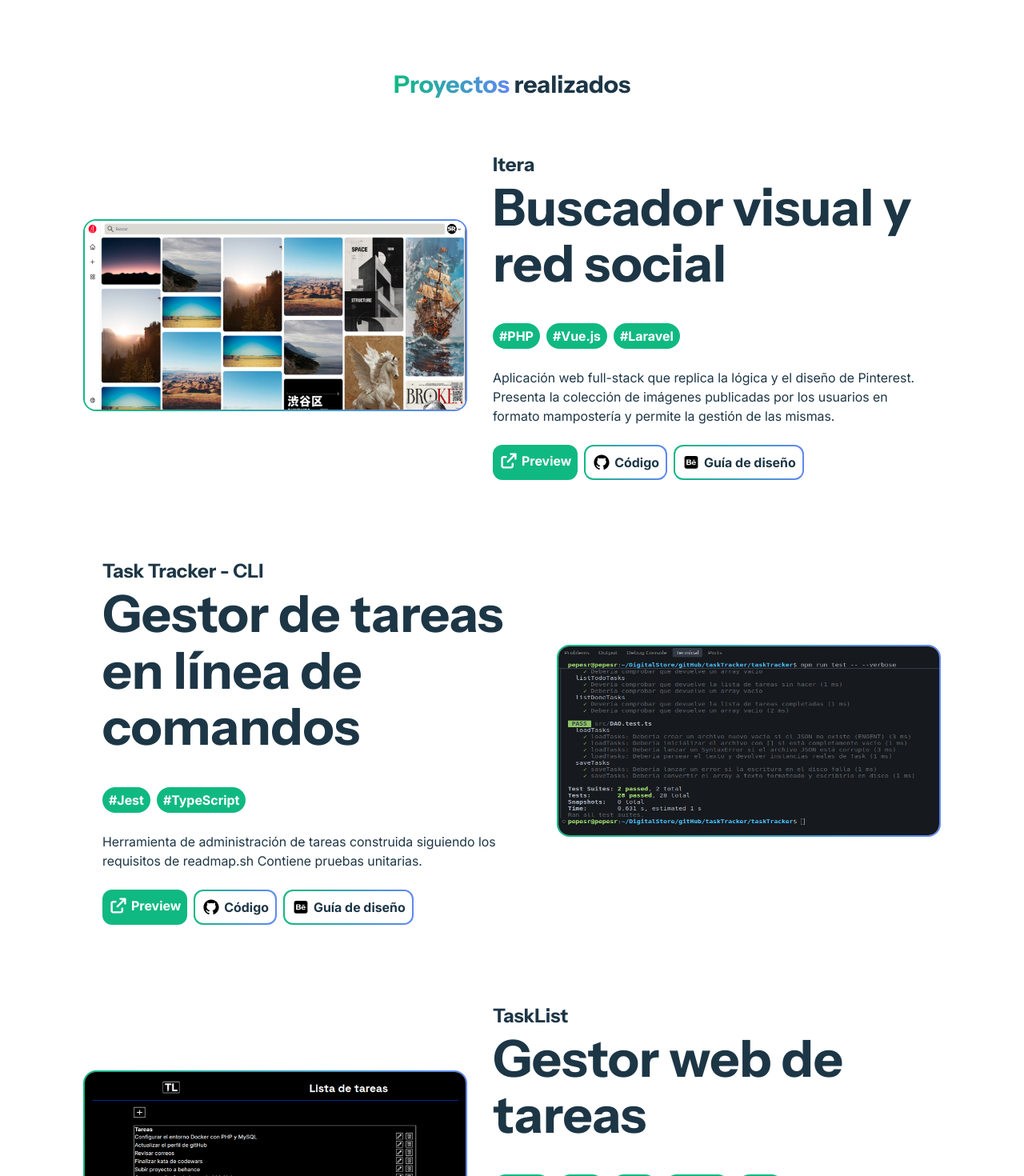
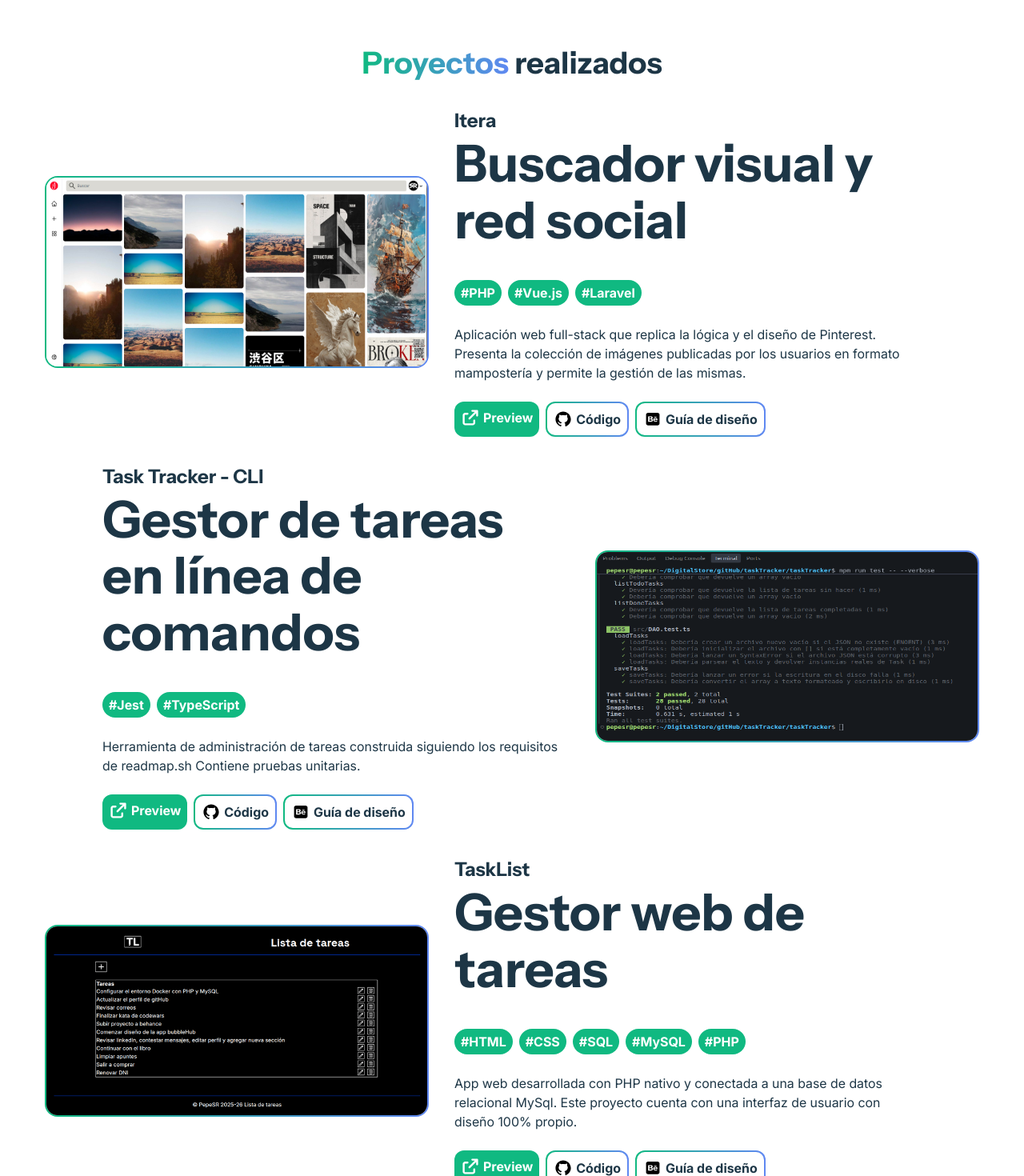
Before and after one commit to pepesr-dev/portfolio, a Vue app in the folder portfolio/: page / in a window 1280 px wide. Shown: the part 680-2150 px from the top of the page at 80% size. Built offline with nearby package versions, Linux system fonts and the light colour scheme.

Commit message:
fix: adaptabilidad en pantallas pequeñas

```diff
--- a/portfolio/src/components/HomeHero.vue
+++ b/portfolio/src/components/HomeHero.vue
@@ -26,9 +26,9 @@ import WorkStatus from './WorkStatus.vue';
         <div class="p-8 flex gap-2 flex-wrap justify-center">
             <!--Mail-->
             <MailContact />
-            <GitHubContact />
             <LinkedInContact />
             <DownloadCV />
+            <GitHubContact />
             <BehanceContact link="https://www.behance.net/pepesr" />
 
 
--- a/portfolio/src/components/ProjectArticle.vue
+++ b/portfolio/src/components/ProjectArticle.vue
@@ -10,7 +10,7 @@ import taskTrackerImg from '../assets/img/taskTracker.png';
 
 <template>
     <!-- Contenedor principal con diseño responsivo e inversión de orden -->
-    <article class="flex flex-col md:flex-row items-center gap-8 p-6 md:p-8">
+    <article class="flex flex-col md:flex-row items-center gap-8 ">
 
 
         <figure>
@@ -56,7 +56,7 @@ import taskTrackerImg from '../assets/img/taskTracker.png';
     </article>
 
     <!--REVERSE PROYECT-->
-    <article class="flex flex-col md:flex-row-reverse items-center gap-8 p-6 md:p-8">
+    <article class="flex flex-col md:flex-row-reverse items-center gap-8">
 
         <figure>
             <img class="border-glow  rounded-2xl min-w-100 min-h-50 md:min-w-120 md:min-h-60" :src="taskTrackerImg"
@@ -103,7 +103,7 @@ import taskTrackerImg from '../assets/img/taskTracker.png';
 
 
 
-    <article class="flex flex-col md:flex-row items-center gap-8 p-6 md:p-8">
+    <article class="flex flex-col md:flex-row items-center gap-8 ">
 
 
         <figure>
--- a/portfolio/src/components/ProjectsSection.vue
+++ b/portfolio/src/components/ProjectsSection.vue
@@ -5,8 +5,8 @@ import ProjectArticle from './ProjectArticle.vue';
 </script>
 
 <template>
-    <section class="flex flex-col items-center gap-8 m-8 w-full max-w-6xl mx-auto">
-        <h2 id="proyects" class="text-3xl font-bold text-center">
+    <section class="flex flex-col items-center gap-8  w-full max-w-7xl mx-auto">
+        <h2 id="proyects" class=" font-bold text-center">
             <span class="font-bold text-gradient">Proyectos</span> realizados
         </h2>
 
--- a/portfolio/src/views/HomeView.vue
+++ b/portfolio/src/views/HomeView.vue
@@ -9,7 +9,7 @@ import ProyectsSection from '@/components/ProjectsSection.vue';
 
 </script>
 <template>
-    <div class="px-8 max-w-300 w-full m-auto">
+    <div class="px-4 max-w-300 w-full m-auto">
 
         <header>
             <div class="mt-12.5 w-full flex justify-center">
```
